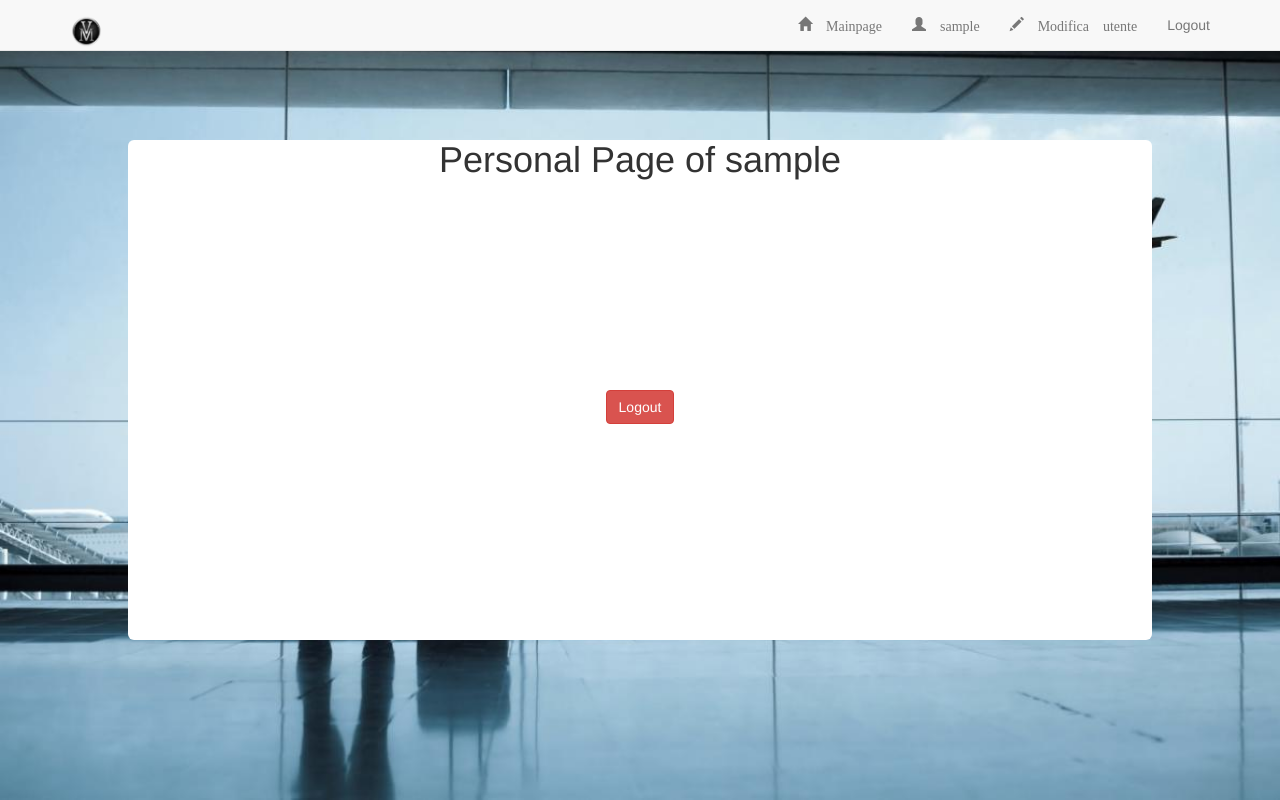
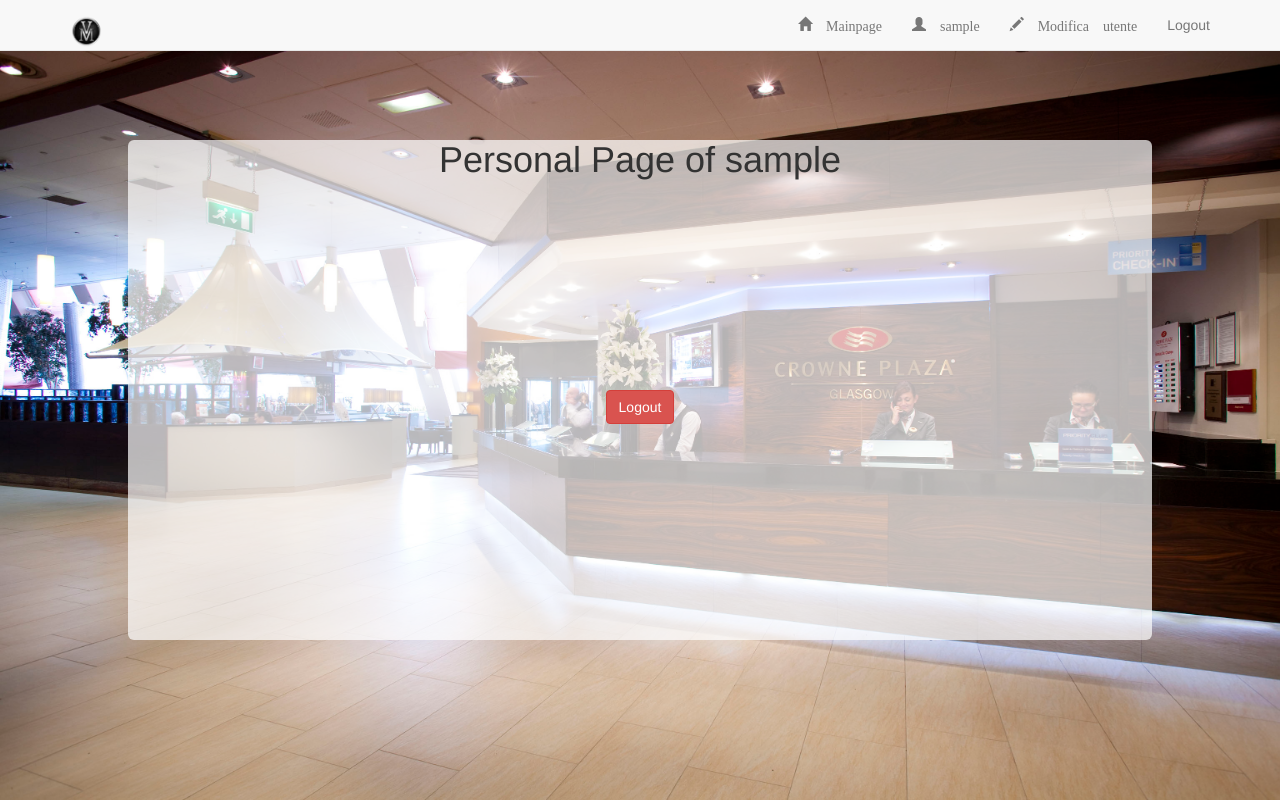
Before and after one commit to ventur65/VMhotels, a Django app: template portal/templates/portal/personal.html in a window 1280 px wide. Run offline with Django 3.2, Linux system fonts and the light colour scheme; the template is opened without the code that fills it, so the values that code supplies are empty; the visitor is signed in with stand-in values (Sample User, id 1); some libraries are stand-ins or nearby versions.

Commit message:
Modifiche template

```diff
--- a/portal/templates/portal/personal.html
+++ b/portal/templates/portal/personal.html
@@ -3,7 +3,7 @@
 
 {% block covercontent %}
 <br><br><br><br><br><br>
-<div style="background: white; width: 80%; height: 500px; margin:0 auto; -moz-border-radius: 6px; border-radius: 6px;" align="center">
+<div style="background: rgba(255,255,255, 0.7); width: 80%; height: 500px; margin:0 auto; -moz-border-radius: 6px; border-radius: 6px;" align="center">
 <h1 align="center">Personal Page of {{ request.user }}</h1>
 <br>
 <div align="center">
```
Also changed, not shown: static/images/trav.jpg.
